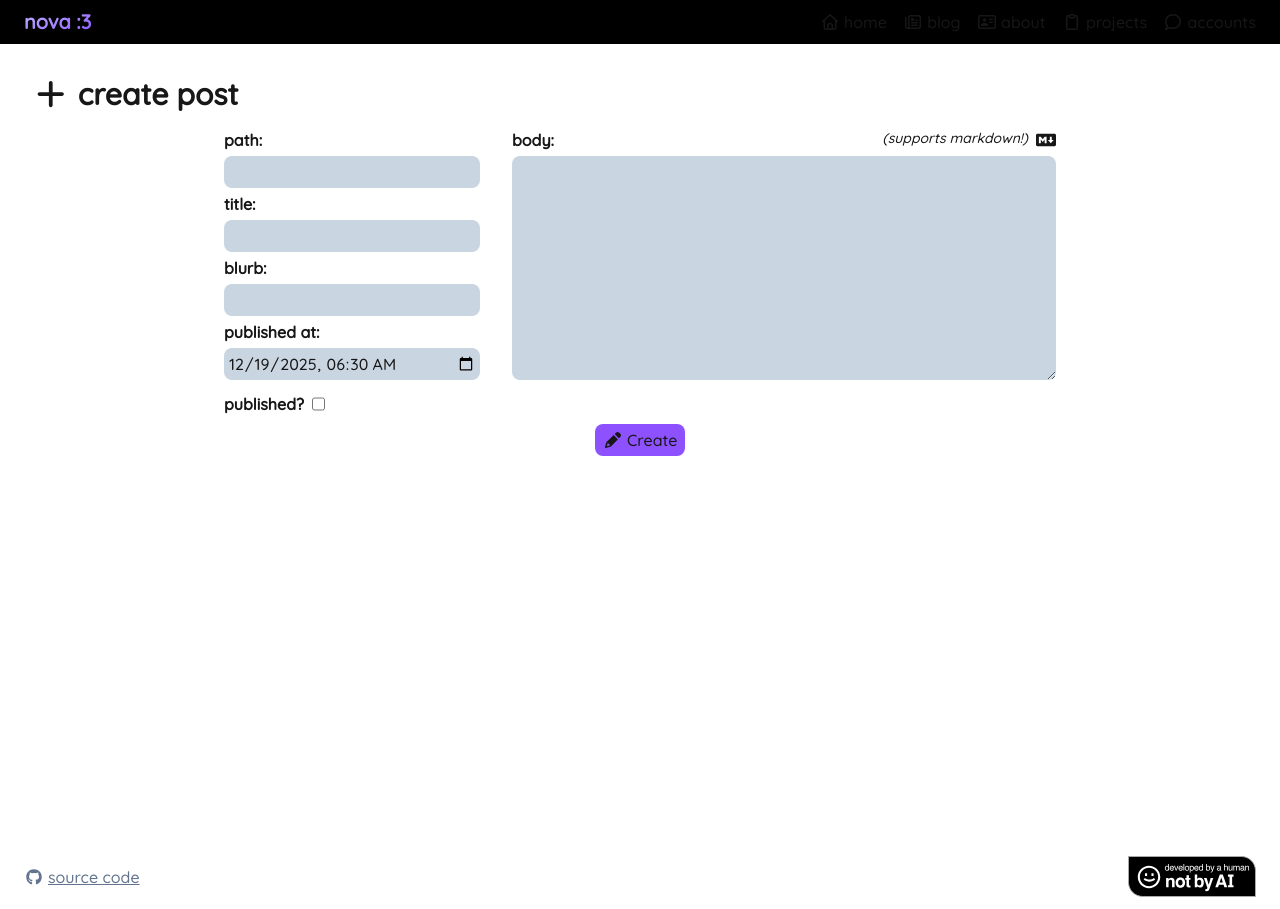
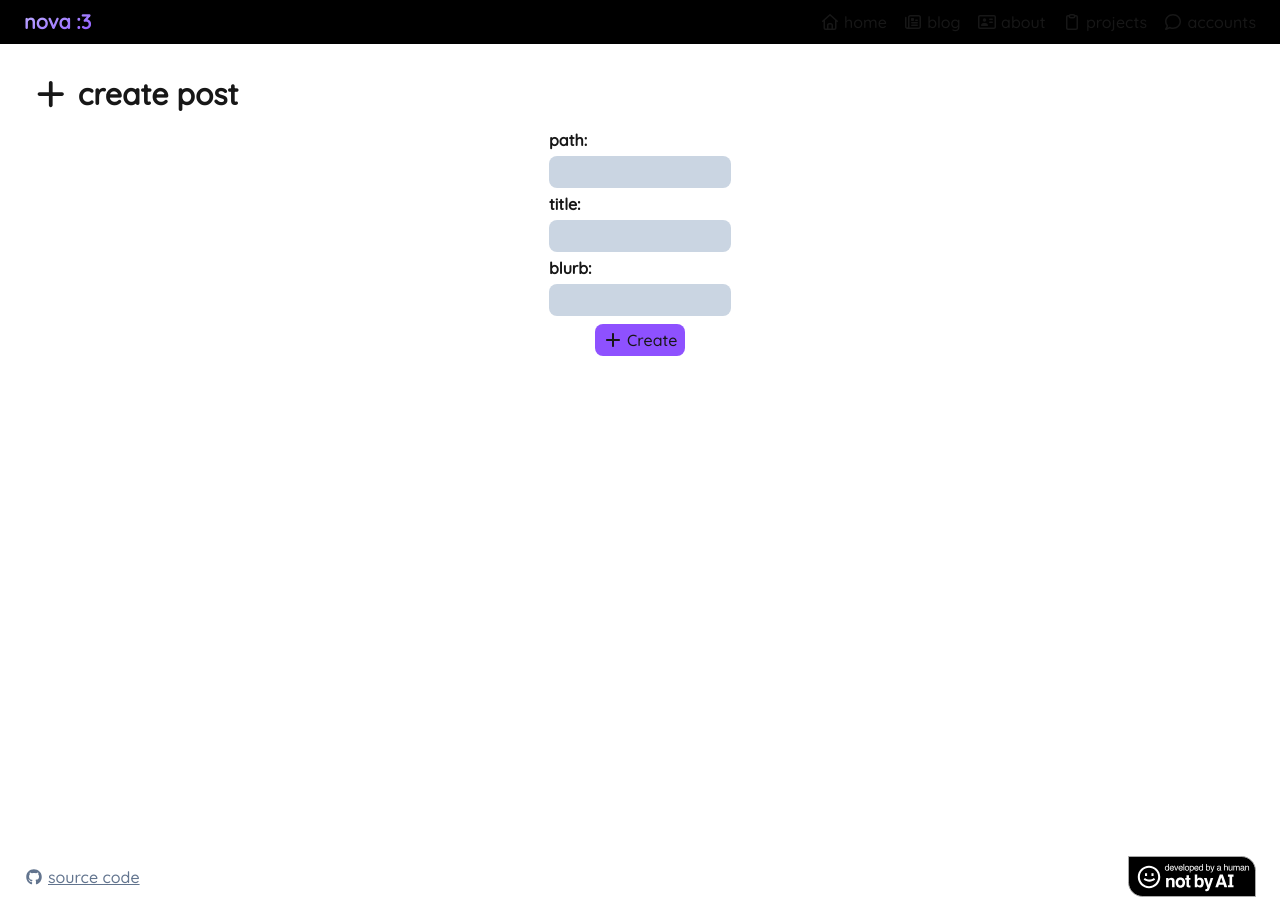
Before and after one commit to aelithron/novatea, a Next.js app: page /admin/create in a window 1280 px wide. Built offline with nearby package versions, Linux system fonts and the light colour scheme.

Commit message:
finish the server and client side bases for the blog doesn't include the other features i want to add, but does make the blog work generally!

```diff
--- a/app/admin/create/page.tsx
+++ b/app/admin/create/page.tsx
@@ -1,7 +1,7 @@
 import { faPlus } from "@fortawesome/free-solid-svg-icons";
 import { FontAwesomeIcon } from "@fortawesome/react-fontawesome";
 import { Metadata } from "next";
-import EditPostForm from "../post.form";
+import { CreatePostForm } from "../post.form";
 
 export const dynamic = 'force-dynamic';
 export const metadata: Metadata = { title: "create post" };
@@ -9,7 +9,7 @@ export default async function Page() {
   return (
     <div className="flex flex-col min-h-screen p-4 py-8 md:p-8">
       <h1 className="text-3xl font-semibold"><FontAwesomeIcon icon={faPlus} /> create post</h1>
-      <EditPostForm path={null} />
+      <CreatePostForm />
     </div>
   );
 }
--- a/app/admin/post.form.tsx
+++ b/app/admin/post.form.tsx
@@ -1,26 +1,78 @@
 "use client";
 import { faMarkdown } from "@fortawesome/free-brands-svg-icons";
-import { faPencil } from "@fortawesome/free-solid-svg-icons";
+import { faPencil, faPlus } from "@fortawesome/free-solid-svg-icons";
 import { FontAwesomeIcon } from "@fortawesome/react-fontawesome";
 import { useRouter } from "next/navigation";
 import { useEffect, useState } from "react";
 
-export default function EditPostForm({ path }: { path: string | null }) {
+export function CreatePostForm() {
   const router = useRouter();
-  const [newPath, setNewPath] = useState<string>(path || "");
+  const [path, setPath] = useState<string>("")
   const [title, setTitle] = useState<string>("");
-  const [body, setBody] = useState<string>("");
   const [blurb, setBlurb] = useState<string>("");
-  const [publishedAt, setPublishedAt] = useState<Date>(new Date());
-  const [published, setPublished] = useState<boolean>(false);
 
   async function handleSubmit(e: React.FormEvent) {
     e.preventDefault();
-    if (newPath.trim().length < 1 || title.trim().length < 1) {
-      alert("make sure to fill in the post's path and title!");
+    if (title.trim().length < 1) {
+      alert("make sure to fill in the post's title!");
       return;
     }
-    const res = await fetch("/api/admin/blog", { method: path ? "PATCH" : "POST", body: JSON.stringify({ path: newPath, title, body, blurb, publishedAt }) });
+    const res = await fetch("/api/admin/blog", { method: "POST", body: JSON.stringify({ path, title, blurb }) });
+    let resBody;
+    try {
+      resBody = await res.json();
+    } catch {
+      alert("unknown error while creating the post!");
+      return;
+    }
+    if (resBody.error) {
+      alert(`error creating the post: ${resBody.message} (${resBody.error})`);
+      return;
+    }
+    router.push(`/admin/posts/${path}`);
+  }
+  useEffect(() => {
+    function checkBeforeClosing(e: BeforeUnloadEvent) { e.preventDefault(); }
+    window.addEventListener("beforeunload", checkBeforeClosing);
+    return () => { window.removeEventListener("beforeunload", checkBeforeClosing); }
+  }, []);
+  return (
+    <form className="flex flex-col mt-4 gap-2 items-center" onSubmit={handleSubmit}>
+      <div className="flex flex-col gap-1">
+        <label htmlFor="path" className="font-semibold">path:</label>
+        <input id="path" type="text" className="bg-slate-300 dark:bg-slate-800 rounded-lg p-1" value={path} onChange={(e) => setPath(e.target.value)} />
+        <label htmlFor="title" className="font-semibold">title:</label>
+        <input id="title" type="text" className="bg-slate-300 dark:bg-slate-800 rounded-lg p-1" value={title} onChange={(e) => setTitle(e.target.value)} />
+        <label htmlFor="blurb" className="font-semibold">blurb:</label>
+        <input id="blurb" type="text" className="bg-slate-300 dark:bg-slate-800 rounded-lg p-1" value={blurb} onChange={(e) => setBlurb(e.target.value)} />
+      </div>
+      <button className="bg-violet-500 rounded-lg p-1 px-2 hover:text-sky-500 w-fit" type="submit"><FontAwesomeIcon icon={faPlus} /> Create</button>
+    </form>
+  );
+}
+
+// aaa why do things going to the client have to be serializable by react :heavysob:
+export function EditPostForm({ path, curTitle, curBody, curBlurb, curPublishedAt, curPublished }: { path: string, curTitle: string, curBody: string, curBlurb: string, curPublishedAt: Date, curPublished: boolean }) {
+  const router = useRouter();
+  const [title, setTitle] = useState<string>(curTitle);
+  const [body, setBody] = useState<string>(curBody);
+  const [blurb, setBlurb] = useState<string>(curBlurb);
+  const [publishedAt, setPublishedAt] = useState<Date>(curPublishedAt);
+  const [published, setPublished] = useState<boolean>(curPublished);
+
+  async function handleSubmit(e: React.FormEvent) {
+    e.preventDefault();
+    if (title.trim().length < 1) {
+      alert("make sure to fill in the post's title!");
+      return;
+    }
+    const reqData: { title?: string, body?: string, blurb?: string, published?: boolean, publishedAt?: Date } = {};
+    if (title !== curTitle) reqData.title = title;
+    if (body !== curBody) reqData.body = body;
+    if (blurb !== curBlurb) reqData.blurb = blurb;
+    if (published !== curPublished) reqData.published = published;
+    if (publishedAt !== curPublishedAt) reqData.publishedAt = publishedAt;
+    const res = await fetch("/api/admin/blog", { method: "PATCH", body: JSON.stringify({ path, ...reqData }) });
     let resBody;
     try {
       resBody = await res.json();
@@ -32,7 +84,7 @@ export default function EditPostForm({ path }: { path: string | null }) {
       alert(`error updating the post: ${resBody.message} (${resBody.error})`);
       return;
     }
-    router.push("/admin");
+    router.refresh();
   }
   useEffect(() => {
     function checkBeforeClosing(e: BeforeUnloadEvent) { e.preventDefault(); }
@@ -44,7 +96,7 @@ export default function EditPostForm({ path }: { path: string | null }) {
       <div className="grid grid-cols-1 md:grid-cols-3 gap-8">
         <div className="flex flex-col gap-1">
           <label htmlFor="path" className="font-semibold">path:</label>
-          <input id="path" type="text" className="bg-slate-300 dark:bg-slate-800 rounded-lg p-1" value={newPath} onChange={(e) => setNewPath(e.target.value)} />
+          <input id="path" type="text" value={path} disabled={true} />
           <label htmlFor="title" className="font-semibold">title:</label>
           <input id="title" type="text" className="bg-slate-300 dark:bg-slate-800 rounded-lg p-1" value={title} onChange={(e) => setTitle(e.target.value)} />
           <label htmlFor="blurb" className="font-semibold">blurb:</label>
--- a/app/admin/posts/[path]/page.tsx
+++ b/app/admin/posts/[path]/page.tsx
@@ -1,11 +1,27 @@
 import { Metadata } from "next";
+import { EditPostForm } from "../../post.form";
+import { FontAwesomeIcon } from "@fortawesome/react-fontawesome";
+import { faBriefcase, faPencil, faX } from "@fortawesome/free-solid-svg-icons";
+import db from "@/utils/db";
+import { blogTable } from "@/utils/schema";
+import { eq } from "drizzle-orm";
+import Link from "next/link";
 
 export const dynamic = 'force-dynamic';
 export const metadata: Metadata = { title: "blog post" };
-export default async function Page({ params }: { params: Promise<{ path: string }>}) {
+export default async function Page({ params }: { params: Promise<{ path: string }> }) {
+  const post = await db.select().from(blogTable).where(eq(blogTable.path, (await params).path)).limit(1);
+  if (!post || post.length < 1) return (
+    <main className="flex flex-col min-h-screen p-8 md:p-16">
+      <h1 className="text-3xl font-semibold"><FontAwesomeIcon icon={faX} /> blog post not found!</h1>
+      <p>this blog post could not be found.</p>
+      <Link href={"/admin"} className="bg-violet-300 dark:bg-violet-600 rounded-xl p-1 mt-2"><FontAwesomeIcon icon={faBriefcase} /> back to admin</Link>
+    </main>
+  )
   return (
     <div className="flex flex-col min-h-screen p-8 md:p-16">
-
+      <h1 className="text-3xl font-semibold"><FontAwesomeIcon icon={faPencil} /> edit post</h1>
+      <EditPostForm path={(await params).path} curTitle={post[0].title} curBody={post[0].body} curBlurb={post[0].blurb} curPublished={post[0].published} curPublishedAt={new Date(post[0].publishedAt)} />
     </div>
   );
 }
--- a/app/blog/[path]/page.tsx
+++ b/app/blog/[path]/page.tsx
@@ -2,7 +2,7 @@ import { ClientTime } from "@/app/clientui.module";
 import db from "@/utils/db";
 import { blogTable } from "@/utils/schema";
 import { faNewspaper } from "@fortawesome/free-regular-svg-icons";
-import { faTag, faX } from "@fortawesome/free-solid-svg-icons";
+import { faX } from "@fortawesome/free-solid-svg-icons";
 import { FontAwesomeIcon } from "@fortawesome/react-fontawesome";
 import { and, eq } from "drizzle-orm";
 import { Metadata } from "next";
@@ -16,7 +16,7 @@ export default async function Page({ params }: { params: Promise<{ path: string
   try {
     blogPosts = await db.select().from(blogTable).where(and(eq(blogTable.published, true), eq(blogTable.path, (await params).path))).limit(1);
   } catch {}
-  if (!blogPosts) return (
+  if (!blogPosts || blogPosts.length < 1) return (
     <main className="flex flex-col min-h-screen p-8 md:p-16">
       <h1 className="text-3xl font-semibold"><FontAwesomeIcon icon={faX} /> blog post not found!</h1>
       <p>this blog post could not be found.</p>
@@ -30,7 +30,6 @@ export default async function Page({ params }: { params: Promise<{ path: string
       <p className="text-lg italic">{post.blurb}</p>
       <div className="flex flex-col md:flex-row gap-2 justify-between">
         <ClientTime date={new Date(post.publishedAt)} />
-        {post.tags && post.tags.map(tag => <p key={tag} className="bg-slate-400 dark:bg-slate-900 rounded-md p-1"><FontAwesomeIcon icon={faTag} /> {tag}</p>)}
       </div>
       <div className="prose prose-neutral dark:prose-invert">
         <Markdown>{post.body}</Markdown>
--- a/utils/schema.ts
+++ b/utils/schema.ts
@@ -1,10 +1,10 @@
-import { boolean, date, pgTable, text } from "drizzle-orm/pg-core";
+import { boolean, pgTable, text, timestamp } from "drizzle-orm/pg-core";
 
 export const blogTable = pgTable("blog", {
   path: text().primaryKey().unique(),
   title: text().notNull(),
   blurb: text().notNull(),
   body: text().notNull(),
-  publishedAt: date().notNull().defaultNow(),
+  publishedAt: timestamp({ mode: "date" }).notNull().defaultNow(),
   published: boolean().notNull().default(true)
 });
```
Also changed, not shown: app/api/admin/blog/route.ts (+6 -6 lines).
